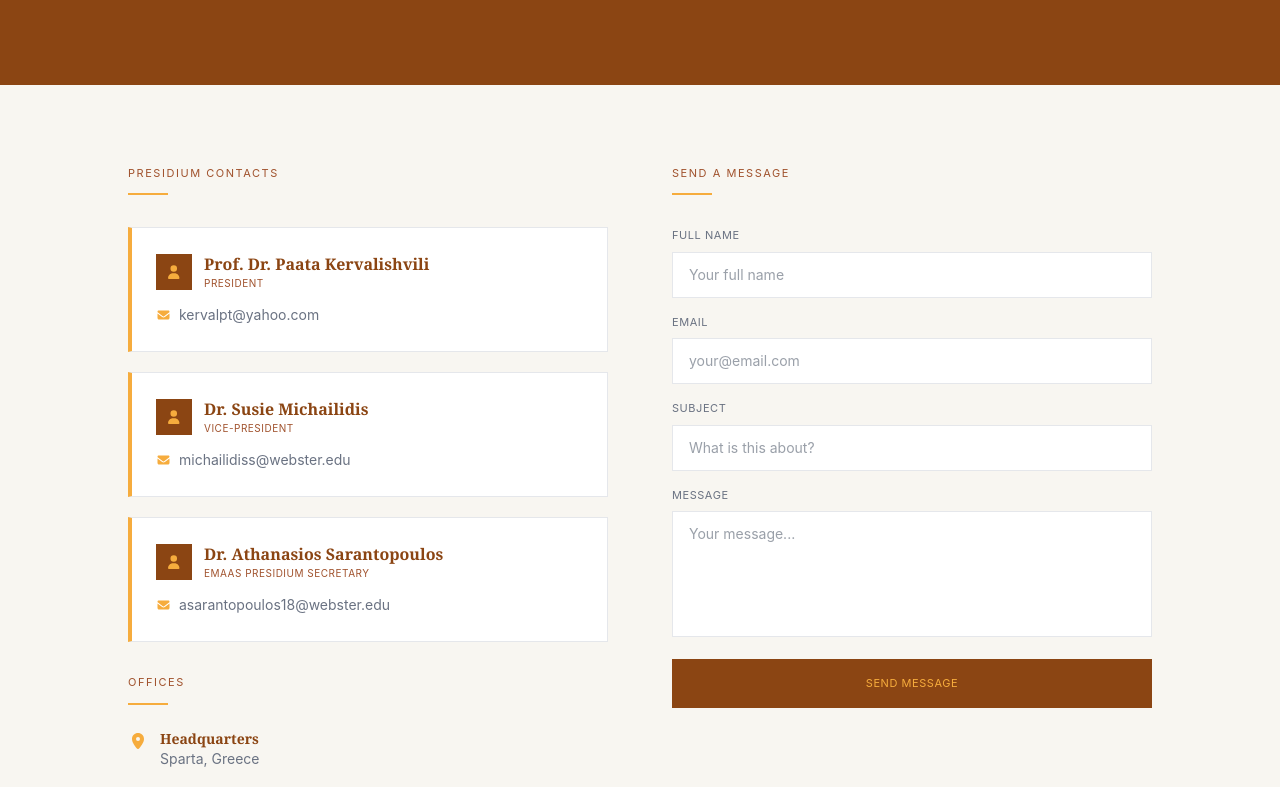
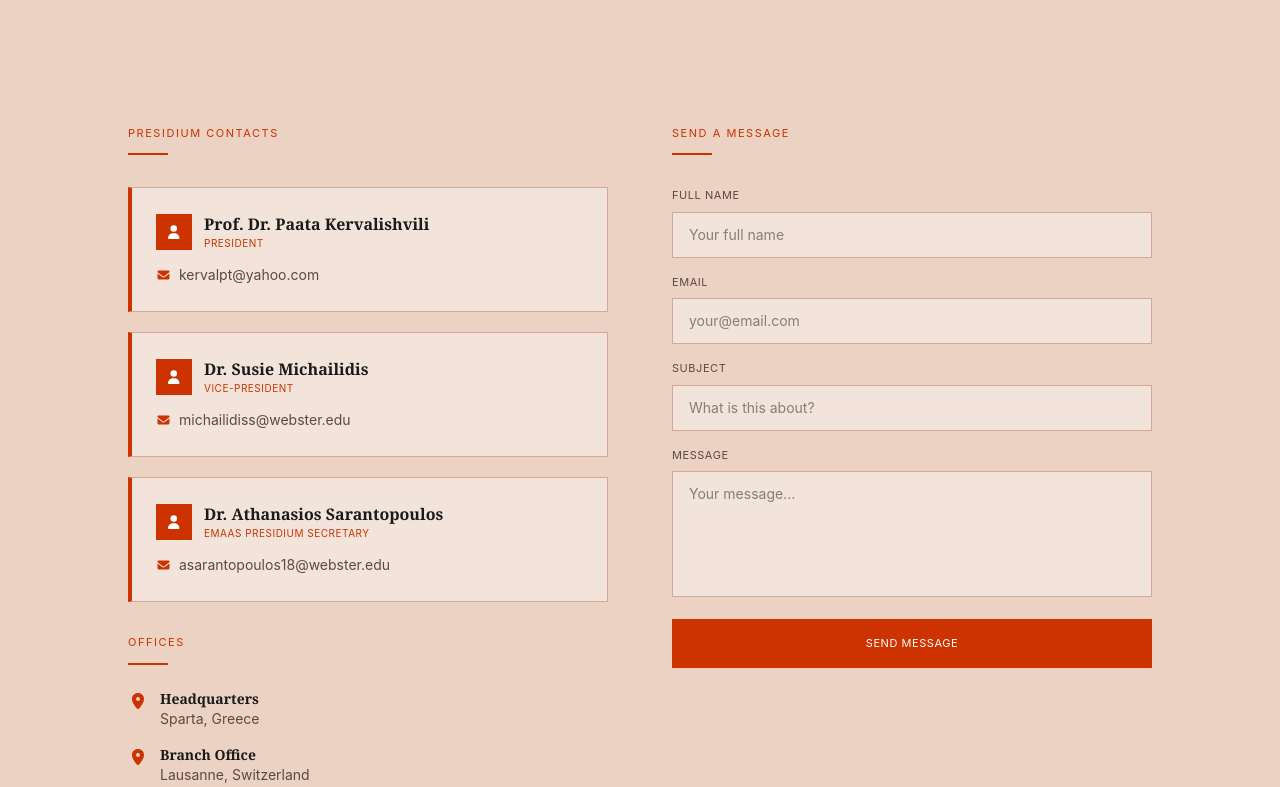
Before and after one commit to AthanasiaPet/EMAAS-react, a React (Vite) app: page /contact in a window 1280 px wide. Shown: the part 307-1094 px from the top of the page. Built offline with nearby package versions, Linux system fonts and the light colour scheme.

Commit message:
feat: update color scheme

```diff
--- a/src/pages/Contact.tsx
+++ b/src/pages/Contact.tsx
@@ -59,42 +59,42 @@ function Contact() {
         <div>
 
             {/* Page Hero */}
-            <section className="bg-[#8b4513] py-20 px-6 text-center">
-                <p className="text-[11px] uppercase tracking-[0.14em] text-[#f6ac3d] mb-4">Get in Touch</p>
-                <div className="w-10 h-0.5 bg-[#f6ac3d] mx-auto mb-5"></div>
-                <h1 className="font-serif text-4xl font-bold text-white mb-5">Contact Us</h1>
-                <p className="text-white text-base leading-relaxed max-w-xl mx-auto">
+            <section className="bg-[#ebd2c3] py-20 px-6 text-center">
+                <p className="text-[11px] uppercase tracking-[0.14em] text-[#1a1a1a] mb-4">Get in Touch</p>
+                <div className="w-10 h-0.5 bg-[#cc3300] mx-auto mb-5"></div>
+                <h1 className="font-serif text-4xl font-bold text-[#1a1a1a] mb-5">Contact Us</h1>
+                <p className="text-[#5a4a42] text-base leading-relaxed max-w-xl mx-auto">
                     Any mail to the Academy shall be addressed to the following Presidium members.
                 </p>
             </section>
 
             {/* Contact Cards + Form */}
-            <section className="bg-[#f8f6f1] py-20 px-6">
+            <section className="bg-[#ebd2c3] py-10 px-6">
                 <div className="max-w-5xl mx-auto grid grid-cols-1 md:grid-cols-2 gap-16">
 
                     {/* Left — Contact Info */}
                     <div>
-                        <p className="text-[11px] uppercase tracking-[0.14em] text-[#a0522d] mb-3">Presidium Contacts</p>
-                        <div className="w-10 h-0.5 bg-[#f6ac3d] mb-8"></div>
+                        <p className="text-[11px] uppercase tracking-[0.14em] text-[#cc3300] mb-3">Presidium Contacts</p>
+                        <div className="w-10 h-0.5 bg-[#cc3300] mb-8"></div>
 
                         <div className="flex flex-col gap-5">
                             {contacts.map((contact, index) => (
-                                <div key={index} className="bg-white border border-gray-200 border-l-4 border-l-[#f6ac3d] p-6 hover:shadow-md transition-shadow">
+                                <div key={index} className="bg-white/40 border border-[#d4a898] border-l-4 border-l-[#cc3300] p-6 hover:shadow-md transition-shadow">
                                     <div className="flex items-center gap-3 mb-3">
-                                        <div className="w-9 h-9 bg-[#8b4513] flex items-center justify-center shrink-0">
-                                            <FontAwesomeIcon icon={faUser} className="text-[#f6ac3d] text-sm" />
+                                        <div className="w-9 h-9 bg-[#cc3300] flex items-center justify-center shrink-0">
+                                            <FontAwesomeIcon icon={faUser} className="text-white text-sm" />
                                         </div>
                                         <div>
-                                            <p className="font-serif text-base font-semibold text-[#8b4513]">{contact.name}</p>
-                                            <p className="text-[10px] uppercase tracking-wider text-[#a0522d]">{contact.role}</p>
+                                            <p className="font-serif text-base font-semibold text-[#1a1a1a]">{contact.name}</p>
+                                            <p className="text-[10px] uppercase tracking-wider text-[#cc3300]">{contact.role}</p>
                                         </div>
                                     </div>
 
                                     <a
                                     href={`mailto:${contact.email}`}
-                                    className="inline-flex items-center gap-2 text-gray-500 text-sm hover:text-[#a0522d] transition-colors"
+                                    className="inline-flex items-center gap-2 text-[#5a4a42] text-sm hover:text-[#cc3300] transition-colors"
                                     >
-                                    <FontAwesomeIcon icon={faEnvelope} className="text-[#f6ac3d] text-xs" />
+                                    <FontAwesomeIcon icon={faEnvelope} className="text-[#cc3300] text-xs" />
                                     {contact.email}
                                 </a>
                                 </div>
@@ -103,21 +103,21 @@ function Contact() {
 
                         {/* Offices */}
                         <div className="mt-8">
-                            <p className="text-[11px] uppercase tracking-[0.14em] text-[#a0522d] mb-3">Offices</p>
-                            <div className="w-10 h-0.5 bg-[#f6ac3d] mb-6"></div>
+                            <p className="text-[11px] uppercase tracking-[0.14em] text-[#cc3300] mb-3">Offices</p>
+                            <div className="w-10 h-0.5 bg-[#cc3300] mb-6"></div>
                             <div className="flex flex-col gap-4">
                                 <div className="flex items-start gap-3">
-                                    <FontAwesomeIcon icon={faLocationDot} className="text-[#f6ac3d] mt-1 shrink-0" />
+                                    <FontAwesomeIcon icon={faLocationDot} className="text-[#cc3300] mt-1 shrink-0" />
                                     <div>
-                                        <p className="font-serif text-sm font-semibold text-[#8b4513]">Headquarters</p>
-                                        <p className="text-gray-500 text-sm">Sparta, Greece</p>
+                                        <p className="font-serif text-sm font-semibold text-[#1a1a1a]">Headquarters</p>
+                                        <p className="text-[#5a4a42] text-sm">Sparta, Greece</p>
                                     </div>
                                 </div>
                                 <div className="flex items-start gap-3">
-                                    <FontAwesomeIcon icon={faLocationDot} className="text-[#f6ac3d] mt-1 shrink-0" />
+                                    <FontAwesomeIcon icon={faLocationDot} className="text-[#cc3300] mt-1 shrink-0" />
                                     <div>
-                                        <p className="font-serif text-sm font-semibold text-[#8b4513]">Branch Office</p>
-                                        <p className="text-gray-500 text-sm">Lausanne, Switzerland</p>
+                                        <p className="font-serif text-sm font-semibold text-[#1a1a1a]">Branch Office</p>
+                                        <p className="text-[#5a4a42] text-sm">Lausanne, Switzerland</p>
                                     </div>
                                 </div>
                             </div>
@@ -126,67 +126,67 @@ function Contact() {
 
                     {/* Right — Contact Form */}
                     <div>
-                        <p className="text-[11px] uppercase tracking-[0.14em] text-[#a0522d] mb-3">Send a Message</p>
-                        <div className="w-10 h-0.5 bg-[#f6ac3d] mb-8"></div>
+                        <p className="text-[11px] uppercase tracking-[0.14em] text-[#cc3300] mb-3">Send a Message</p>
+                        <div className="w-10 h-0.5 bg-[#cc3300] mb-8"></div>
 
                         {submitted ? (
-                            <div className="bg-white border border-gray-200 border-l-4 border-l-[#f6ac3d] p-8 text-center">
-                                <p className="font-serif text-xl font-semibold text-[#8b4513] mb-3">Message Sent!</p>
-                                <p className="text-gray-500 text-sm">Thank you for reaching out. We will get back to you shortly.</p>
+                            <div className="bg-white/40 border border-[#d4a898] border-l-4 border-l-[#cc3300] p-8 text-center">
+                                <p className="font-serif text-xl font-semibold text-[#1a1a1a] mb-3">Message Sent!</p>
+                                <p className="text-[#5a4a42] text-sm">Thank you for reaching out. We will get back to you shortly.</p>
                             </div>
                         ) : (
                             <form onSubmit={handleSubmit} className="flex flex-col gap-4">
                                 <div>
-                                    <label className="block text-[11px] uppercase tracking-wider text-gray-500 mb-2">Full Name</label>
+                                    <label className="block text-[11px] uppercase tracking-wider text-[#5a4a42] mb-2">Full Name</label>
                                     <input
                                         type="text"
                                         name="name"
                                         value={formData.name}
                                         onChange={handleChange}
                                         required
-                                        className="w-full border border-gray-200 bg-white px-4 py-3 text-sm text-gray-700 focus:outline-none focus:border-[#f6ac3d] transition-colors"
+                                        className="w-full border border-[#d4a898] bg-white/40 px-4 py-3 text-sm text-[#1a1a1a] focus:outline-none focus:border-[#cc3300] transition-colors"
                                         placeholder="Your full name"
                                     />
                                 </div>
                                 <div>
-                                    <label className="block text-[11px] uppercase tracking-wider text-gray-500 mb-2">Email</label>
+                                    <label className="block text-[11px] uppercase tracking-wider text-[#5a4a42] mb-2">Email</label>
                                     <input
                                         type="email"
                                         name="email"
                                         value={formData.email}
                                         onChange={handleChange}
                                         required
-                                        className="w-full border border-gray-200 bg-white px-4 py-3 text-sm text-gray-700 focus:outline-none focus:border-[#f6ac3d] transition-colors"
+                                        className="w-full border border-[#d4a898] bg-white/40 px-4 py-3 text-sm text-[#1a1a1a] focus:outline-none focus:border-[#cc3300] transition-colors"
                                         placeholder="your@email.com"
                                     />
                                 </div>
                                 <div>
-                                    <label className="block text-[11px] uppercase tracking-wider text-gray-500 mb-2">Subject</label>
+                                    <label className="block text-[11px] uppercase tracking-wider text-[#5a4a42] mb-2">Subject</label>
                                     <input
                                         type="text"
                                         name="subject"
                                         value={formData.subject}
                                         onChange={handleChange}
                                         required
-                                        className="w-full border border-gray-200 bg-white px-4 py-3 text-sm text-gray-700 focus:outline-none focus:border-[#f6ac3d] transition-colors"
+                                        className="w-full border border-[#d4a898] bg-white/40 px-4 py-3 text-sm text-[#1a1a1a] focus:outline-none focus:border-[#cc3300] transition-colors"
                                         placeholder="What is this about?"
                                     />
                                 </div>
                                 <div>
-                                    <label className="block text-[11px] uppercase tracking-wider text-gray-500 mb-2">Message</label>
+                                    <label className="block text-[11px] uppercase tracking-wider text-[#5a4a42] mb-2">Message</label>
                                     <textarea
                                         name="message"
                                         value={formData.message}
                                         onChange={handleChange}
                                         required
                                         rows={5}
-                                        className="w-full border border-gray-200 bg-white px-4 py-3 text-sm text-gray-700 focus:outline-none focus:border-[#f6ac3d] transition-colors resize-none"
+                                        className="w-full border border-[#d4a898] bg-white/40 px-4 py-3 text-sm text-[#1a1a1a] focus:outline-none focus:border-[#cc3300] transition-colors resize-none"
                                         placeholder="Your message..."
                                     />
                                 </div>
                                 <button
                                     type="submit"
-                                    className="bg-[#8b4513] text-[#f6ac3d] text-[11px] uppercase tracking-wider px-8 py-4 hover:bg-[#73390f] transition-colors"
+                                    className="bg-[#cc3300] text-white text-[11px] uppercase tracking-wider px-8 py-4 hover:bg-[#a82800] transition-colors"
                                 >
                                     Send Message
                                 </button>
```
